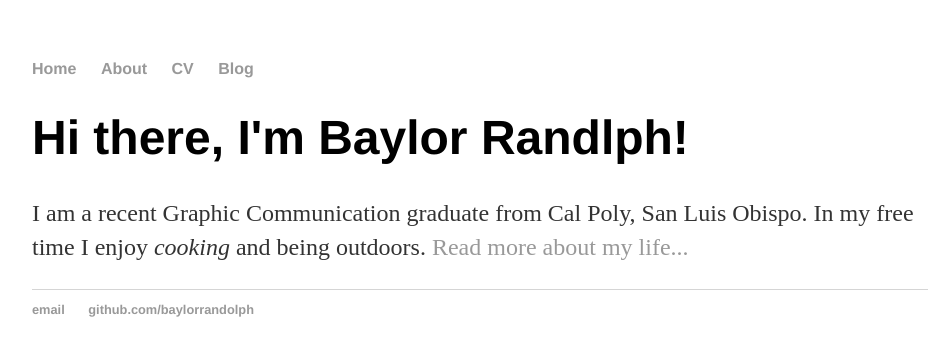
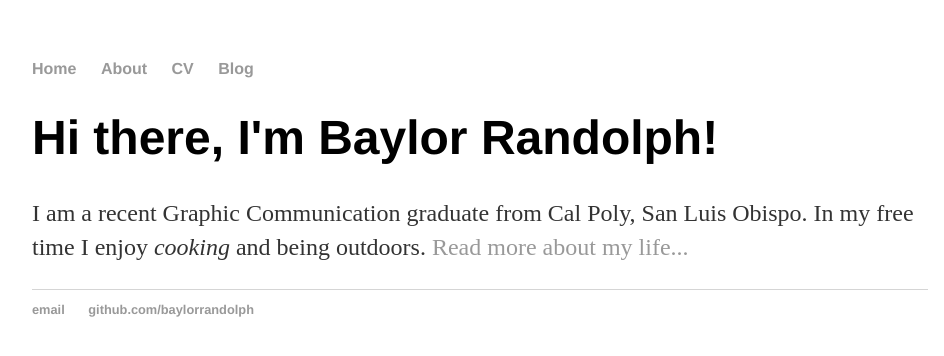
Before and after one commit to baylorrandolph/baylorrandolph.github.io, a Jekyll site: the page built from index.html, in a window 1280 px wide. Shown: the top 356 px of the page, without its empty margins (160-1104 px from the left). Built offline with Jekyll 4.4.1, drawn with Linux system fonts in a browser that asks for light colours.

Commit message:
Update index.html

```diff
--- a/index.html
+++ b/index.html
@@ -3,6 +3,6 @@ layout: default
 title: Baylor Randolph
 ---
 <div class="blurb">
-	<h1>Hi there, I'm Baylor Randlph!</h1>
+	<h1>Hi there, I'm Baylor Randolph!</h1>
 	<p>I am a recent Graphic Communication graduate from Cal Poly, San Luis Obispo. In my free time I enjoy <em>cooking</em> and being outdoors. <a href="/about">Read more about my life...</a></p>
 </div><!-- /.blurb -->
```
